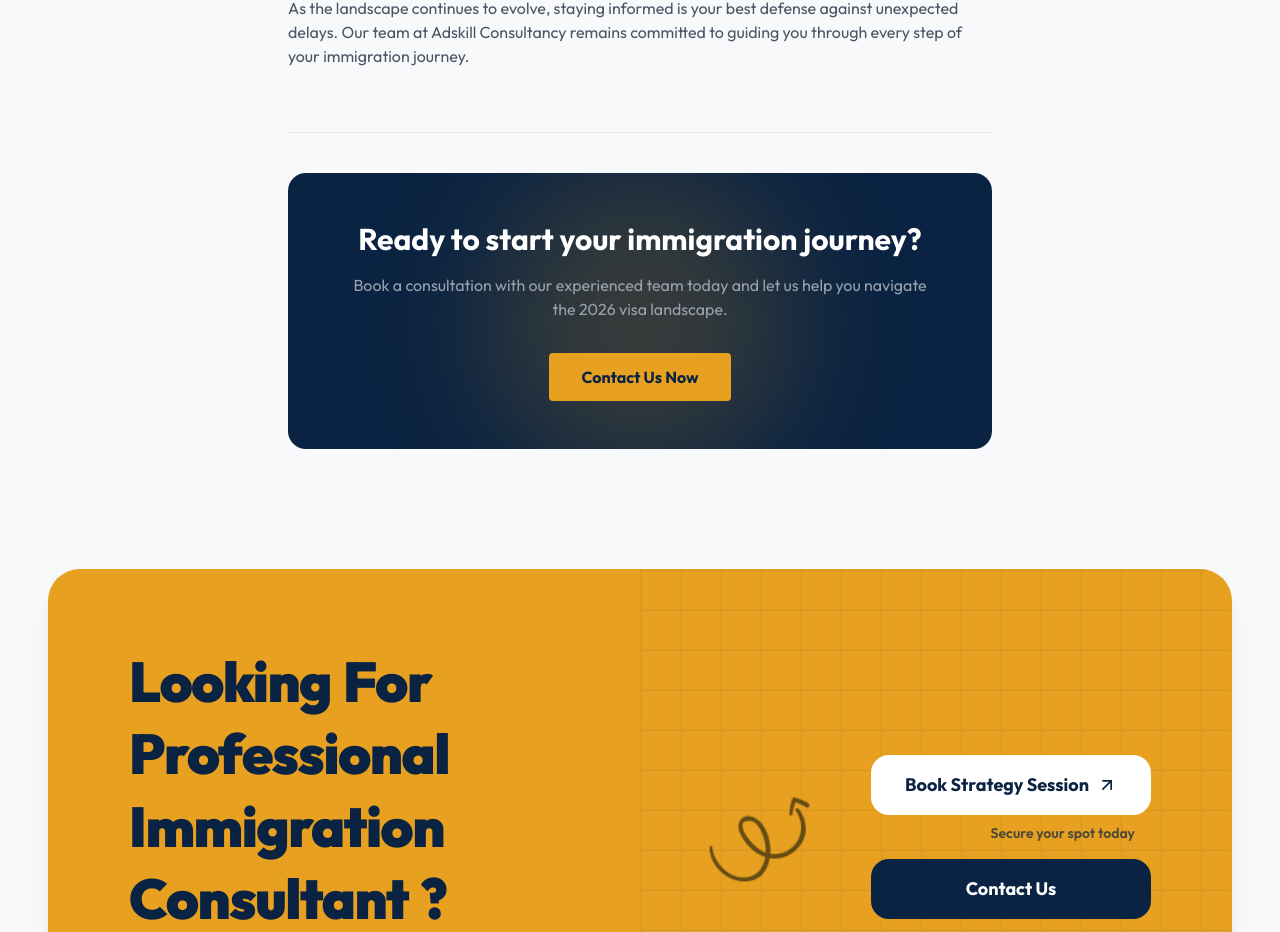
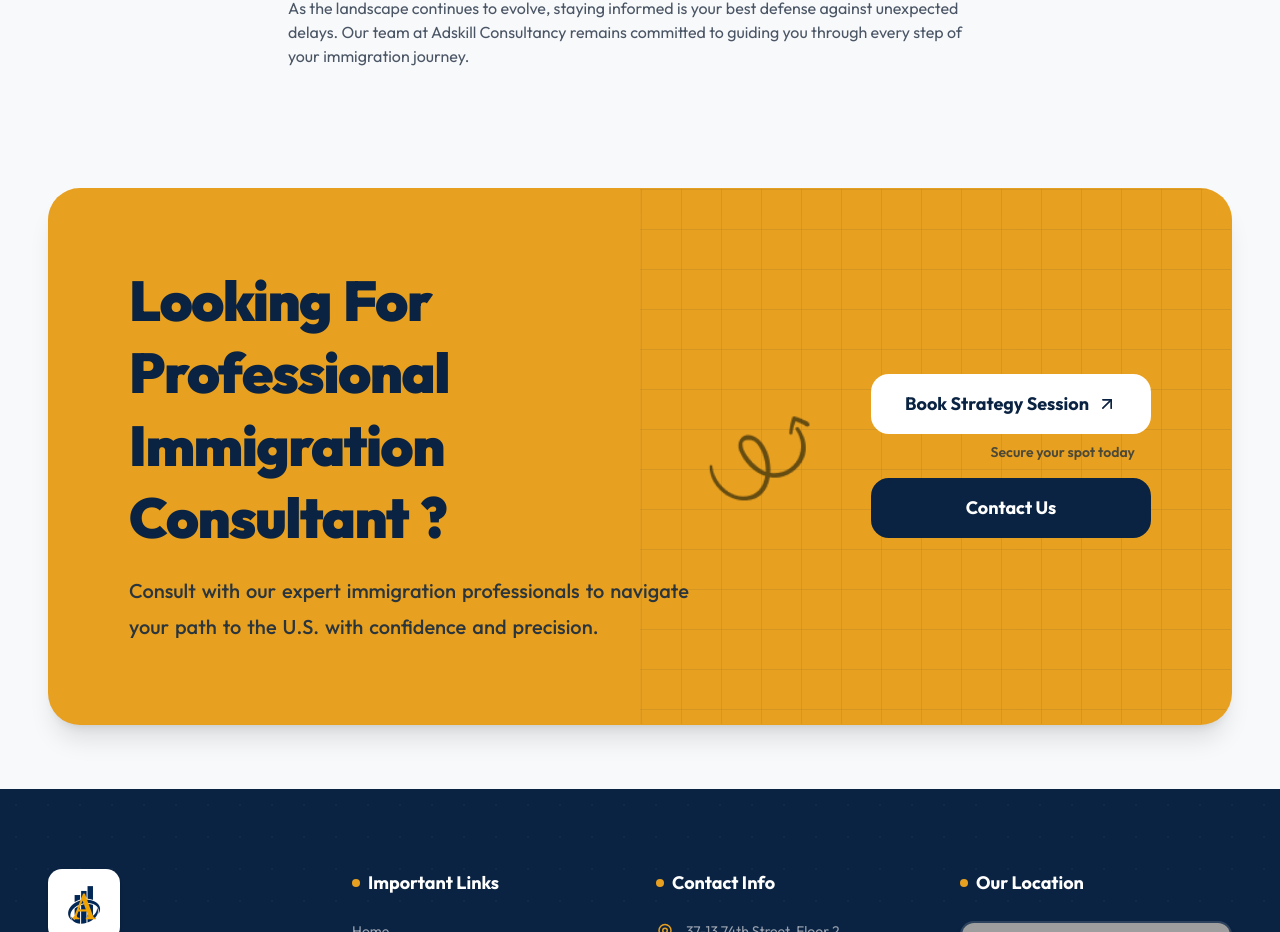
Before and after one commit to adskillconsultancy/adskill-consultancy-web, a Next.js app: page /blog/citizenship-test-2026 in a window 1280 px wide. Shown: the part 1311-2243 px from the top of the page. Built offline with nearby package versions, Linux system fonts and the light colour scheme; grey boxes are pictures that could not be loaded.

Commit message:
seo fixed

```diff
--- a/src/app/blog/BlogPageClient.tsx
+++ b/src/app/blog/BlogPageClient.tsx
@@ -76,7 +76,11 @@ export default function BlogPageClient() {
           <div className="w-full lg:w-[70%]">
             <div className="grid md:grid-cols-2 gap-8">
               {recentBlogs.map((blog) => (
-                <div key={blog.id} className="group relative bg-white rounded-xl shadow-sm border border-gray-100 overflow-hidden flex flex-col h-full hover:shadow-xl transition-shadow duration-300">
+                <Link
+                  key={blog.id}
+                  href={`/blog/${blog.id}`}
+                  className="group relative bg-white rounded-xl shadow-sm border border-gray-100 overflow-hidden flex flex-col h-full hover:shadow-xl transition-shadow duration-300 focus:outline-none focus-visible:ring-2 focus-visible:ring-brand-primary"
+                >
                   <div className="relative w-full h-60 overflow-hidden bg-gray-200">
                     <Image
                       src={blog.image}
@@ -91,20 +95,14 @@ export default function BlogPageClient() {
                   </div>
                   <div className="p-6 flex flex-col grow">
                     <h2 className="text-xl font-bold text-brand-dark mb-4 leading-snug line-clamp-2 group-hover:text-brand-primary transition-colors grow">
-                      <Link href={`/blog/${blog.id}`}>
-                        {blog.title}
-                      </Link>
+                      {blog.title}
                     </h2>
-                    <Link
-                      href={`/blog/${blog.id}`}
-                      aria-label={`Read full article: ${blog.title}`}
-                      className="inline-flex items-center gap-2 text-sm font-bold text-brand-dark group-hover:text-brand-primary transition-colors mt-auto pt-4 border-t border-gray-100"
-                    >
+                    <span className="inline-flex items-center gap-2 text-sm font-bold text-brand-dark group-hover:text-brand-primary transition-colors mt-auto pt-4 border-t border-gray-100">
                       Read Full Article
-                      <ArrowRight size={16} />
-                    </Link>
+                      <ArrowRight size={16} aria-hidden="true" />
+                    </span>
                   </div>
-                </div>
+                </Link>
               ))}
             </div>
           </div>
--- a/src/app/blog/[id]/page.tsx
+++ b/src/app/blog/[id]/page.tsx
@@ -1,15 +1,15 @@
+import { recentBlogs } from "@/lib/blogData";
+import { blogPostSchema, breadcrumbSchema, jsonLdScript } from "@/lib/jsonld";
+import { ArrowLeft } from "lucide-react";
 import Image from "next/image";
 import Link from "next/link";
 import { notFound } from "next/navigation";
-import { ArrowLeft } from "lucide-react";
-import { recentBlogs } from "@/lib/blogData";
-import { blogPostSchema, breadcrumbSchema, jsonLdScript } from "@/lib/jsonld";
 
 const BASE_URL = "https://adskillconsultancy.com";
 
 // Simulate fetching a blog post
 const getPost = (id: string) => {
-  const post = recentBlogs.find(p => p.id === id);
+  const post = recentBlogs.find((p) => p.id === id);
   if (!post) return null;
 
   return {
@@ -38,7 +38,11 @@ export function generateStaticParams() {
   return recentBlogs.map((blog) => ({ id: blog.id }));
 }
 
-export async function generateMetadata({ params }: { params: Promise<{ id: string }> }) {
+export async function generateMetadata({
+  params,
+}: {
+  params: Promise<{ id: string }>;
+}) {
   const { id } = await params;
   const post = getPost(id);
   if (!post) return { title: "Article Not Found" };
@@ -47,14 +51,14 @@ export async function generateMetadata({ params }: { params: Promise<{ id: strin
 
   // Short title for template — template appends "| AdSkill Consultancy" (21 chars)
   // Keep page title portion ≤39 chars so total is ≤60 chars
-  const shortTitle = post.title.length > 39
-    ? post.title.substring(0, 36) + "…"
-    : post.title;
+  const shortTitle =
+    post.title.length > 39 ? post.title.substring(0, 36) + "…" : post.title;
 
   // Keep description ≤155 chars
-  const description = post.description.length > 155
-    ? post.description.substring(0, 152) + "…"
-    : post.description;
+  const description =
+    post.description.length > 155
+      ? post.description.substring(0, 152) + "…"
+      : post.description;
 
   return {
     title: shortTitle,
@@ -92,7 +96,11 @@ export async function generateMetadata({ params }: { params: Promise<{ id: strin
   };
 }
 
-export default async function SingleBlogPage({ params }: { params: Promise<{ id: string }> }) {
+export default async function SingleBlogPage({
+  params,
+}: {
+  params: Promise<{ id: string }>;
+}) {
   const { id } = await params;
   const post = getPost(id);
 
@@ -128,13 +136,11 @@ export default async function SingleBlogPage({ params }: { params: Promise<{ id:
       />
       <main className="min-h-screen bg-[#f8f9fa] pt-28 pb-20">
         <div className="max-w-200 mx-auto px-6 lg:px-12">
-
           {/* Back Link */}
           <div className="mb-8">
             <Link
               href="/blog"
-              className="inline-flex items-center gap-2 text-sm font-bold text-gray-500 hover:text-brand-primary transition-colors"
-            >
+              className="inline-flex items-center gap-2 text-sm font-bold text-gray-500 hover:text-brand-primary transition-colors">
               <ArrowLeft size={16} />
               Back to all articles
             </Link>
@@ -171,27 +177,6 @@ export default async function SingleBlogPage({ params }: { params: Promise<{ id:
             className="prose prose-lg max-w-none text-gray-600 prose-headings:text-brand-dark prose-headings:font-bold prose-a:text-brand-primary hover:prose-a:text-brand-dark transition-colors"
             dangerouslySetInnerHTML={{ __html: post.content }}
           />
-
-          {/* Footer / CTA */}
-          <div className="mt-16 pt-10 border-t border-gray-200">
-            <div className="bg-brand-dark rounded-2xl p-8 md:p-12 text-center text-white relative overflow-hidden">
-              <div className="absolute top-0 left-1/2 -translate-x-1/2 w-75 h-75 bg-brand-primary/20 rounded-full blur-3xl pointer-events-none" />
-
-              <h2 className="text-2xl md:text-3xl font-bold mb-4 relative z-10">
-                Ready to start your immigration journey?
-              </h2>
-              <p className="text-gray-400 mb-8 max-w-xl mx-auto relative z-10">
-                Book a consultation with our experienced team today and let us help you navigate the 2026 visa landscape.
-              </p>
-              <Link
-                href="/contact"
-                className="inline-flex items-center justify-center px-8 h-12 rounded bg-brand-primary text-brand-dark font-bold hover:bg-white transition-colors relative z-10"
-              >
-                Contact Us Now
-              </Link>
-            </div>
-          </div>
-
         </div>
       </main>
     </>
--- a/src/components/BlogSection.tsx
+++ b/src/components/BlogSection.tsx
@@ -75,6 +75,10 @@ export default function BlogSection() {
               }}>
               {recentBlogs.map((blog) => (
                 <div key={blog.id} className="shrink-0 px-2 group" style={{ width: `${pct}%` }}>
+                  <Link
+                    href={`/blog/${blog.id}`}
+                    className="block focus:outline-none focus-visible:ring-2 focus-visible:ring-brand-primary rounded-xl"
+                  >
                     <div className="relative w-full aspect-4/3 overflow-hidden rounded-t-xl bg-gray-200">
                       <Image
                         src={blog.image}
@@ -86,16 +90,14 @@ export default function BlogSection() {
                     </div>
                     <div className="relative -mt-12 mx-3 bg-white p-5 sm:p-6 rounded-xl shadow-[0_10px_40px_rgba(0,0,0,0.08)] z-10 group-hover:shadow-[0_10px_40px_rgba(0,0,0,0.12)] transition-shadow">
                       <h3 className="text-lg font-bold text-brand-dark mb-3 leading-snug line-clamp-2 group-hover:text-brand-primary transition-colors">
-                      <Link href={`/blog/${blog.id}`}>{blog.title}</Link>
+                        {blog.title}
                       </h3>
-                    <Link
-                      href={`/blog/${blog.id}`}
-                      aria-label={`Read full article: ${blog.title}`}
-                      className="inline-flex items-center gap-1.5 text-sm font-bold text-brand-primary group-hover:gap-2.5 transition-all">
-                      Read More
-                      <ArrowRight size={14} />
+                      <span className="inline-flex items-center gap-1.5 text-sm font-bold text-brand-primary group-hover:gap-2.5 transition-all">
+                        Read Article
+                        <ArrowRight size={14} aria-hidden="true" />
+                      </span>
+                    </div>
                   </Link>
-                  </div>
                 </div>
               ))}
             </div>
```
Lines whose indentation alone changed are shown as unchanged.
